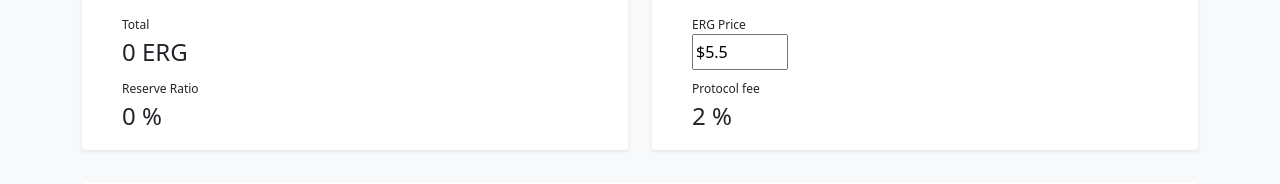
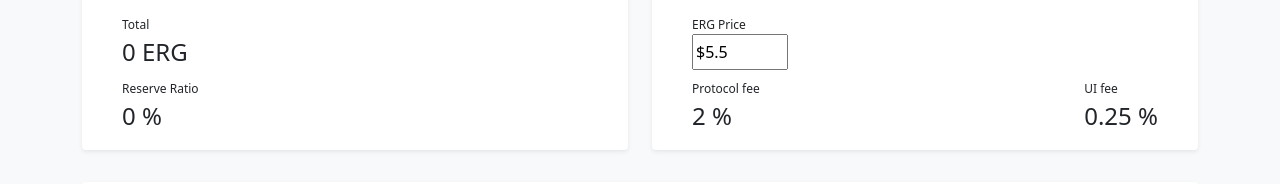
Before and after one commit to abchrisxyz/ageusdemo, a React (Create React App) app: page / in a window 1280 px wide. Shown: the part 709-893 px from the top of the page. Built offline with nearby package versions, Linux system fonts and the light colour scheme; no server answers.

Commit message:
Show UI fee

```diff
--- a/src/parameters.js
+++ b/src/parameters.js
@@ -27,7 +27,10 @@
             }}
           />
         </form>
-        <Prop label="Protocol fee" value="2 %" />
+        <div className="d-flex justify-content-between">
+          <Prop label="Protocol fee" value="2 %" />
+          <Prop label="UI fee" value="0.25 %" />
+        </div>
       </div>
     </Box>
   )
```
